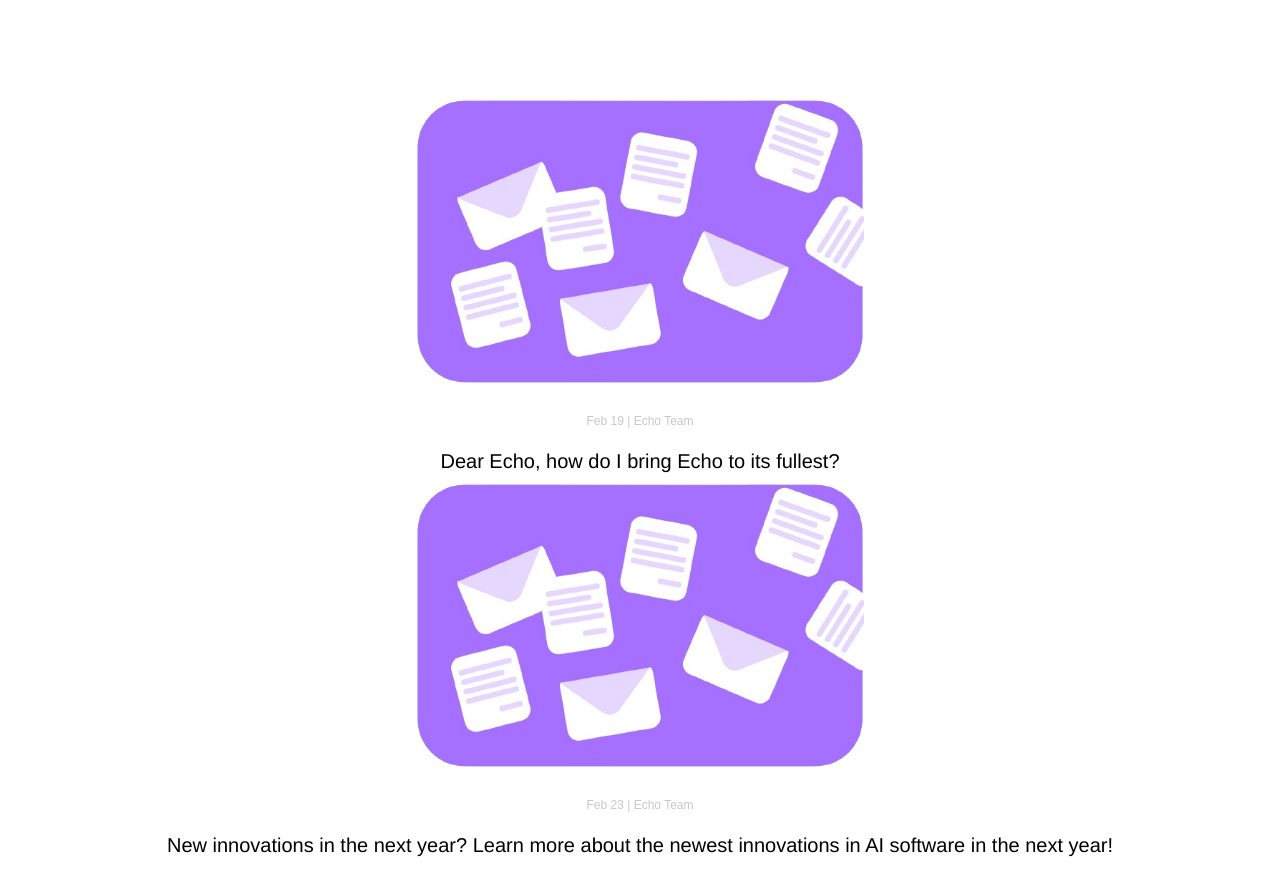
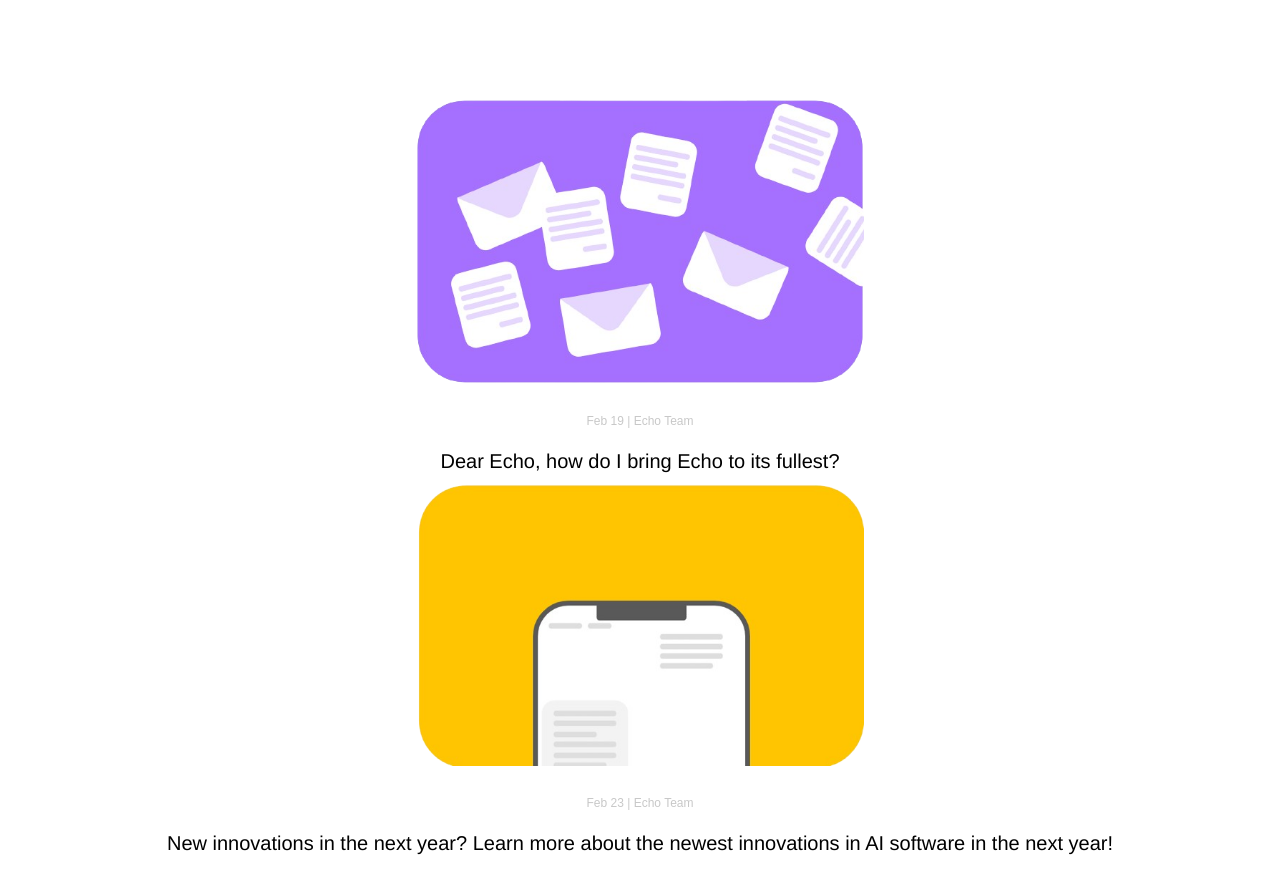
Before and after one commit to Catolotl/California-Tech, a plain HTML site: page exxtal_blog.html in a window 1280 px wide. Shown: the part 178-1072 px from the top of the page. Drawn offline with Linux system fonts and the light colour scheme.

Commit message:
Update exxtal_blog.html

```diff
--- a/exxtal_blog.html
+++ b/exxtal_blog.html
@@ -324,9 +324,9 @@
       <a href="dear_echo_blog_1.html" class="main-text">Dear Echo, how do I bring Echo to its fullest?</a>
     </div>
 
-    <!-- Card 1 -->
+    <!-- Card 2 -->
     <div class="card">
-      <img src="dear_echo_1.png" alt="dear_echo_1" class="card_img">
+      <img src="phone_on_yellow.png" alt="Phone_On_yellow" class="card_img">
       <p class="small-text">Feb 23 | Echo Team</p>
       <a href="dear_echo_blog_2.html" class="main-text">New innovations in the next year? Learn more about the newest innovations in AI software in the next year!</a>
     </div>
```
